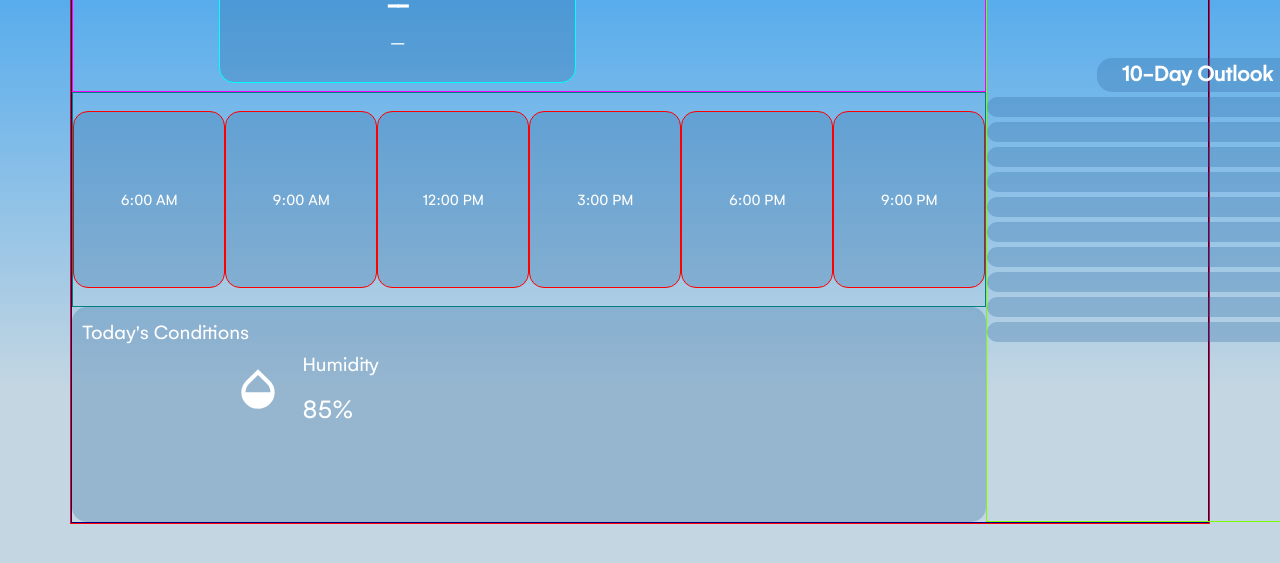
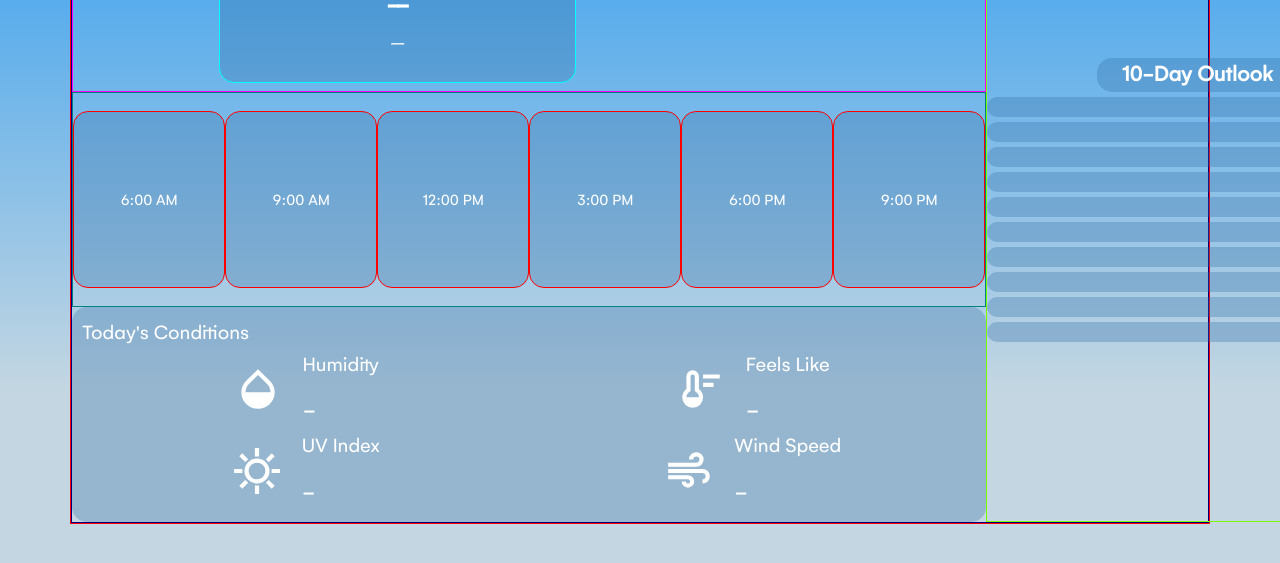
Before and after one commit to Q-Chan97/weather-app, a website built with webpack: page src/template.html in a window 1280 px wide. Shown: the part 183-746 px from the top of the page. Built offline with nearby package versions, Linux system fonts and the light colour scheme; no server answers.

Commit message:
Build rest of today's conditions div

```diff
--- a/src/template.html
+++ b/src/template.html
@@ -63,7 +63,28 @@
               <img src="./assets/images/humidity.svg" alt="humidity image" class="small-image">
               <div class="flex-info-holder">
                 <p class="info-med-text">Humidity</p>
-                <p class="info-bold-text">85%</p> <!-- Just for now -->
+                <p class="info-bold-text">-</p>
+              </div>
+            </div>
+            <div id="feels-like-info" class="info-div">
+              <img src="./assets/images/feels-like-icon.svg" alt="feels like temp image" class="small-image">
+              <div class="flex-info-holder">
+                <p class="info-med-text">Feels Like</p>
+                <p class="info-bold-text">-</p>
+              </div>
+            </div>
+            <div id="uv-index-info" class="info-div">
+              <img src="./assets/images/uv-index.svg" alt="uv index image" class="small-image">
+              <div class="flex-info-holder">
+                <p class="info-med-text">UV Index</p>
+                <p class="info-bold-text">-</p>
+              </div>
+            </div>
+            <div id="wind-speed-info" class="info-div">
+              <img src="./assets/images/wind-icon.svg" alt="wind speed image" class="small-image">
+              <div class="flex-info-holder">
+                <p class="info-med-text">Wind Speed</p>
+                <p class="info-bold-text">-</p>
               </div>
             </div>
           </div>
```
